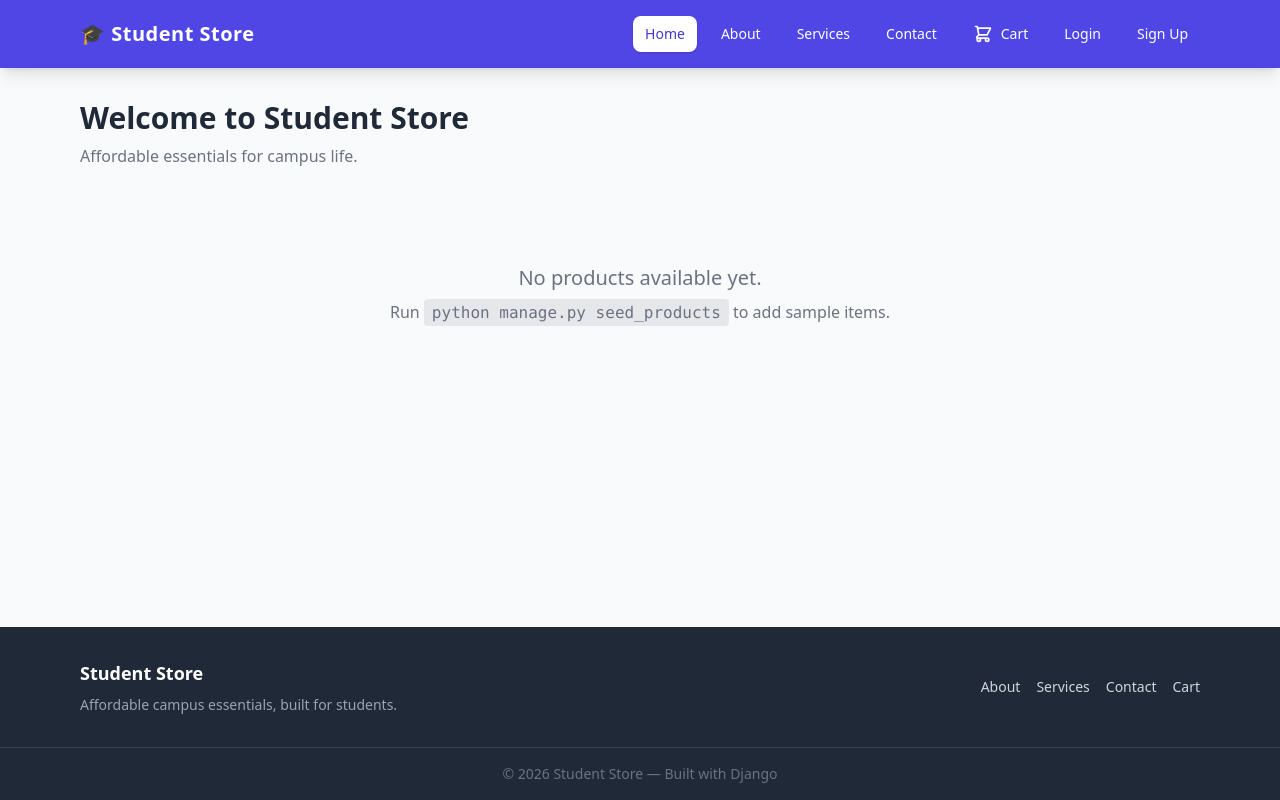
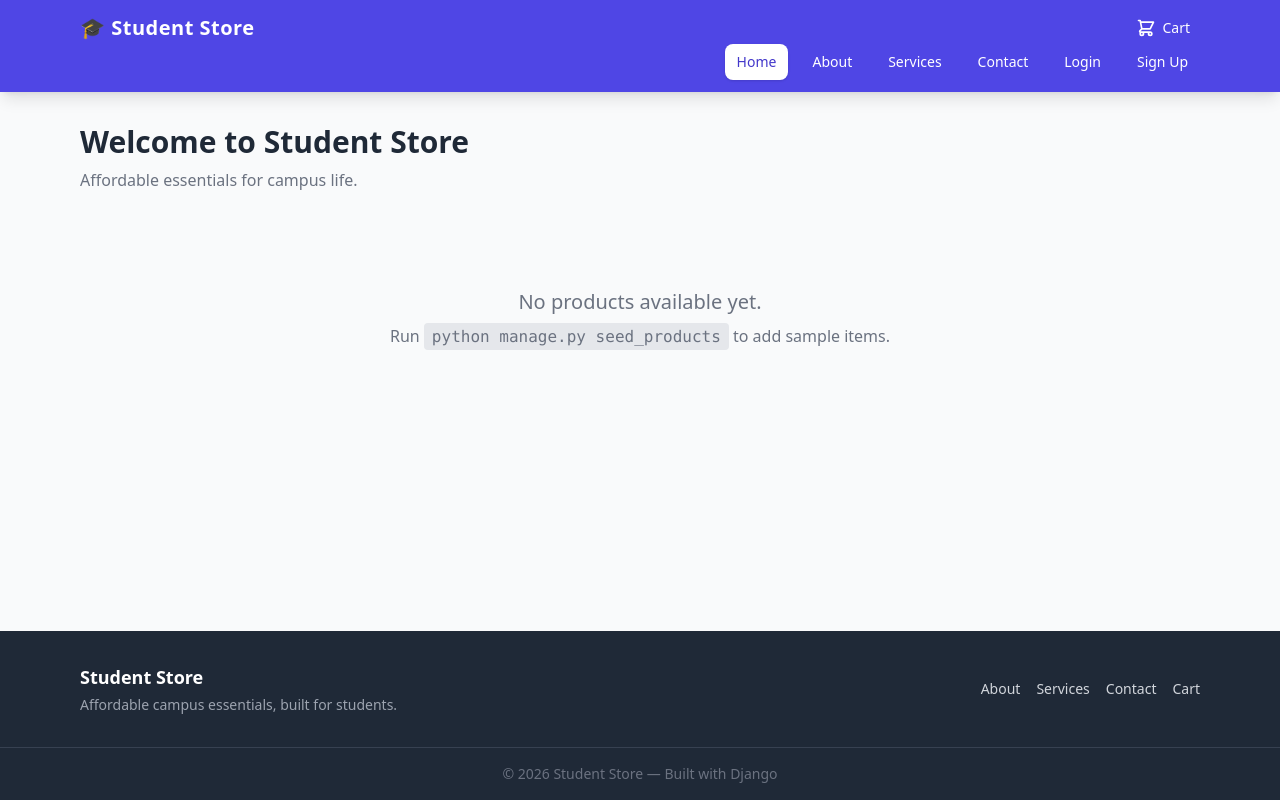
Before and after one commit to MVUYEKURE-Andre/student-store, a Django app: page / in a window 1280 px wide. Run offline with Django 4.2, Linux system fonts and the light colour scheme; data that the repository does not hold is empty; some libraries are stand-ins or nearby versions.

Commit message:
add mobile responsiveness

```diff
--- a/shop/templates/shop/base.html
+++ b/shop/templates/shop/base.html
@@ -15,12 +15,43 @@
 <body class="bg-gray-50 min-h-screen flex flex-col text-gray-900">
 
     <!-- Navigation bar -->
-    <nav class="bg-indigo-600 text-white shadow-lg sticky top-0 z-20">
-        <div class="max-w-6xl mx-auto px-4 py-4 flex flex-col gap-4 md:flex-row md:items-center md:justify-between">
-            <a href="{% url 'shop:home' %}" class="text-xl font-bold tracking-wide hover:text-indigo-200">
-                🎓 Student Store
-            </a>
-            <div class="flex flex-wrap items-center gap-3 text-sm font-medium">
+    <nav class="bg-indigo-600 text-white shadow-lg sticky top-0 z-30">
+        <div class="max-w-6xl mx-auto px-4 py-3">
+            <!-- Top bar container -->
+            <div class="flex items-center justify-between">
+                <!-- Brand logo -->
+                <a href="{% url 'shop:home' %}" class="text-lg sm:text-xl font-bold tracking-wide hover:text-indigo-200 truncate">
+                    🎓 Student Store
+                </a>
+
+                <!-- Right side icons (Cart + Hamburger for mobile) -->
+                <div class="flex items-center gap-2 md:gap-4">
+                    <!-- Cart Icon (always visible in top bar) -->
+                    <a href="{% url 'shop:cart' %}"
+                       class="flex items-center gap-1.5 px-2.5 py-1.5 rounded-lg text-sm font-medium transition {% if request.resolver_match.url_name == 'cart' %}bg-white text-indigo-700 shadow{% else %}hover:bg-indigo-500/70 hover:text-white{% endif %}">
+                        <svg xmlns="http://www.w3.org/2000/svg" class="h-5 w-5 shrink-0" fill="none" viewBox="0 0 24 24" stroke="currentColor">
+                            <path stroke-linecap="round" stroke-linejoin="round" stroke-width="2"
+                                  d="M3 3h2l.4 2M7 13h10l4-8H5.4M7 13L5.4 5M7 13l-2.293 2.293c-.63.63-.184 1.707.707 1.707H17m0 0a2 2 0 100 4 2 2 0 000-4zm-8 2a2 2 0 11-4 0 2 2 0 014 0z"/>
+                        </svg>
+                        <span class="hidden sm:inline">Cart</span>
+                        {% if cart_item_count %}
+                            <span class="bg-white text-indigo-600 text-xs font-bold rounded-full px-1.5 py-0.5 leading-none">
+                                {{ cart_item_count }}
+                            </span>
+                        {% endif %}
+                    </a>
+
+                    <!-- Hamburger Button (mobile only) -->
+                    <button id="mobile-menu-btn" type="button" class="md:hidden p-2 rounded-lg hover:bg-indigo-500/70 focus:outline-none focus:ring-2 focus:ring-white" aria-label="Toggle navigation menu">
+                        <svg class="w-6 h-6" fill="none" stroke="currentColor" viewBox="0 0 24 24" xmlns="http://www.w3.org/2000/svg">
+                            <path stroke-linecap="round" stroke-linejoin="round" stroke-width="2" d="M4 6h16M4 12h16M4 18h16"></path>
+                        </svg>
+                    </button>
+                </div>
+            </div>
+
+            <!-- Navigation Links (hidden on mobile by default, flex on md+) -->
+            <div id="mobile-menu" class="hidden md:flex flex-col md:flex-row md:items-center md:justify-end gap-2 md:gap-3 pt-3 md:pt-0 border-t md:border-t-0 border-indigo-500/40 text-sm font-medium mt-3 md:mt-0">
                 <a href="{% url 'shop:home' %}"
                    class="px-3 py-2 rounded-lg transition {% if request.resolver_match.url_name == 'home' %}bg-white text-indigo-700 shadow{% else %}hover:bg-indigo-500/70 hover:text-white{% endif %}">
                     Home
@@ -37,19 +68,6 @@
                    class="px-3 py-2 rounded-lg transition {% if request.resolver_match.url_name == 'contact' %}bg-white text-indigo-700 shadow{% else %}hover:bg-indigo-500/70 hover:text-white{% endif %}">
                     Contact
                 </a>
-                <a href="{% url 'shop:cart' %}"
-                   class="flex items-center gap-2 px-3 py-2 rounded-lg transition {% if request.resolver_match.url_name == 'cart' %}bg-white text-indigo-700 shadow{% else %}hover:bg-indigo-500/70 hover:text-white{% endif %}">
-                    <svg xmlns="http://www.w3.org/2000/svg" class="h-5 w-5" fill="none" viewBox="0 0 24 24" stroke="currentColor">
-                        <path stroke-linecap="round" stroke-linejoin="round" stroke-width="2"
-                              d="M3 3h2l.4 2M7 13h10l4-8H5.4M7 13L5.4 5M7 13l-2.293 2.293c-.63.63-.184 1.707.707 1.707H17m0 0a2 2 0 100 4 2 2 0 000-4zm-8 2a2 2 0 11-4 0 2 2 0 014 0z"/>
-                    </svg>
-                    Cart
-                    {% if cart_item_count %}
-                        <span class="bg-white text-indigo-600 text-xs font-bold rounded-full px-2 py-0.5">
-                            {{ cart_item_count }}
-                        </span>
-                    {% endif %}
-                </a>
                 {% if request.user.is_authenticated %}
                     <a href="{% url 'shop:my_orders' %}"
                        class="px-3 py-2 rounded-lg transition {% if request.resolver_match.url_name == 'my_orders' %}bg-white text-indigo-700 shadow{% else %}hover:bg-indigo-500/70 hover:text-white{% endif %}">
@@ -61,7 +79,7 @@
                             📊 Dashboard
                         </a>
                     {% endif %}
-                    <span class="px-3 py-2 rounded-lg bg-indigo-500/40 text-white">
+                    <span class="px-3 py-2 rounded-lg bg-indigo-500/40 text-white truncate">
                         Hi, {{ request.user.username }}
                     </span>
                     <a href="{% url 'shop:logout' %}"
@@ -86,7 +104,7 @@
     {% if messages %}
         <div class="max-w-6xl mx-auto px-4 mt-4 space-y-2">
             {% for message in messages %}
-                <div class="px-4 py-3 rounded-lg text-sm
+                <div class="px-4 py-3 rounded-lg text-sm break-words
                     {% if message.tags == 'success' %}bg-green-100 text-green-800
                     {% elif message.tags == 'error' %}bg-red-100 text-red-800
                     {% elif message.tags == 'warning' %}bg-yellow-100 text-yellow-800
@@ -98,28 +116,41 @@
     {% endif %}
 
     <!-- Page content -->
-    <main class="flex-1 max-w-6xl mx-auto px-4 py-8 w-full">
+    <main class="flex-1 max-w-6xl mx-auto px-4 py-6 sm:py-8 w-full overflow-x-hidden">
         {% block content %}{% endblock %}
     </main>
 
     <!-- Footer -->
     <footer class="bg-gray-800 text-gray-300 mt-8">
-        <div class="max-w-6xl mx-auto px-4 py-8 grid gap-6 md:grid-cols-2 md:items-center">
+        <div class="max-w-6xl mx-auto px-4 py-8 flex flex-col sm:flex-row sm:items-center justify-between gap-6">
             <div>
                 <p class="text-lg font-semibold text-white">Student Store</p>
-                <p class="mt-2 text-sm text-gray-400">Affordable campus essentials, built for students.</p>
+                <p class="mt-1 text-xs sm:text-sm text-gray-400">Affordable campus essentials, built for students.</p>
             </div>
-            <div class="flex flex-wrap items-center gap-4 md:justify-end text-sm font-medium">
+            <div class="flex flex-wrap items-center gap-4 text-xs sm:text-sm font-medium">
                 <a href="{% url 'shop:about' %}" class="hover:text-white {% if request.resolver_match.url_name == 'about' %}text-white underline underline-offset-4{% endif %}">About</a>
                 <a href="{% url 'shop:services' %}" class="hover:text-white {% if request.resolver_match.url_name == 'services' %}text-white underline underline-offset-4{% endif %}">Services</a>
                 <a href="{% url 'shop:contact' %}" class="hover:text-white {% if request.resolver_match.url_name == 'contact' %}text-white underline underline-offset-4{% endif %}">Contact</a>
                 <a href="{% url 'shop:cart' %}" class="hover:text-white {% if request.resolver_match.url_name == 'cart' %}text-white underline underline-offset-4{% endif %}">Cart</a>
             </div>
         </div>
-        <div class="border-t border-gray-700 text-center py-4 text-sm text-gray-500">
+        <div class="border-t border-gray-700 text-center py-4 text-xs sm:text-sm text-gray-500">
             &copy; 2026 Student Store — Built with Django
         </div>
     </footer>
 
+    <!-- Vanilla JS for Mobile Menu Toggle -->
+    <script>
+        document.addEventListener('DOMContentLoaded', function() {
+            const btn = document.getElementById('mobile-menu-btn');
+            const menu = document.getElementById('mobile-menu');
+            if (btn && menu) {
+                btn.addEventListener('click', function() {
+                    menu.classList.toggle('hidden');
+                });
+            }
+        });
+    </script>
+
 </body>
 </html>
--- a/shop/templates/shop/home.html
+++ b/shop/templates/shop/home.html
@@ -7,32 +7,36 @@
 <p class="text-gray-500 mb-8">Affordable essentials for campus life.</p>
 
 {% if products %}
-    <div class="grid grid-cols-1 sm:grid-cols-2 lg:grid-cols-3 gap-6">
+    <div class="grid grid-cols-1 sm:grid-cols-2 md:grid-cols-3 lg:grid-cols-4 gap-4 sm:gap-6">
         {% for product in products %}
-            <div class="bg-white rounded-xl shadow-md overflow-hidden hover:shadow-lg transition">
+            <div class="bg-white rounded-xl shadow-md overflow-hidden hover:shadow-lg transition flex flex-col justify-between">
+                <div>
                     <a href="{% url 'shop:product_detail' product.id %}">
                         {% if product.image %}
                             <img src="{{ product.image.url }}" alt="{{ product.name }}"
-                             class="w-full h-48 object-cover">
+                                 class="w-full h-44 sm:h-48 object-cover">
                         {% elif product.image_url %}
                             <img src="{{ product.image_url }}" alt="{{ product.name }}"
-                             class="w-full h-48 object-cover">
+                                 class="w-full h-44 sm:h-48 object-cover">
                         {% else %}
                             <img src="https://placehold.co/400x400?text=No+Image" alt="{{ product.name }}"
-                             class="w-full h-48 object-cover">
+                                 class="w-full h-44 sm:h-48 object-cover">
                         {% endif %}
                     </a>
                     <div class="p-4">
-                    <h2 class="text-lg font-semibold text-gray-800">
+                        <h2 class="text-base sm:text-lg font-semibold text-gray-800 line-clamp-2">
                             <a href="{% url 'shop:product_detail' product.id %}" class="hover:text-indigo-600">
                                 {{ product.name }}
                             </a>
                         </h2>
-                    <p class="text-indigo-600 font-bold text-xl mt-1">${{ product.price }}</p>
-                    <form method="post" action="{% url 'shop:cart_add' product.id %}" class="mt-3">
+                        <p class="text-indigo-600 font-bold text-lg sm:text-xl mt-1">${{ product.price }}</p>
+                    </div>
+                </div>
+                <div class="p-4 pt-0">
+                    <form method="post" action="{% url 'shop:cart_add' product.id %}">
                         {% csrf_token %}
                         <button type="submit"
-                                class="w-full bg-indigo-600 text-white py-2 px-4 rounded-lg hover:bg-indigo-700 transition font-medium">
+                                class="w-full bg-indigo-600 text-white py-2.5 px-4 rounded-lg hover:bg-indigo-700 transition font-medium text-sm sm:text-base">
                             Add to Cart
                         </button>
                     </form>
```
Lines whose indentation alone changed are shown as unchanged.
